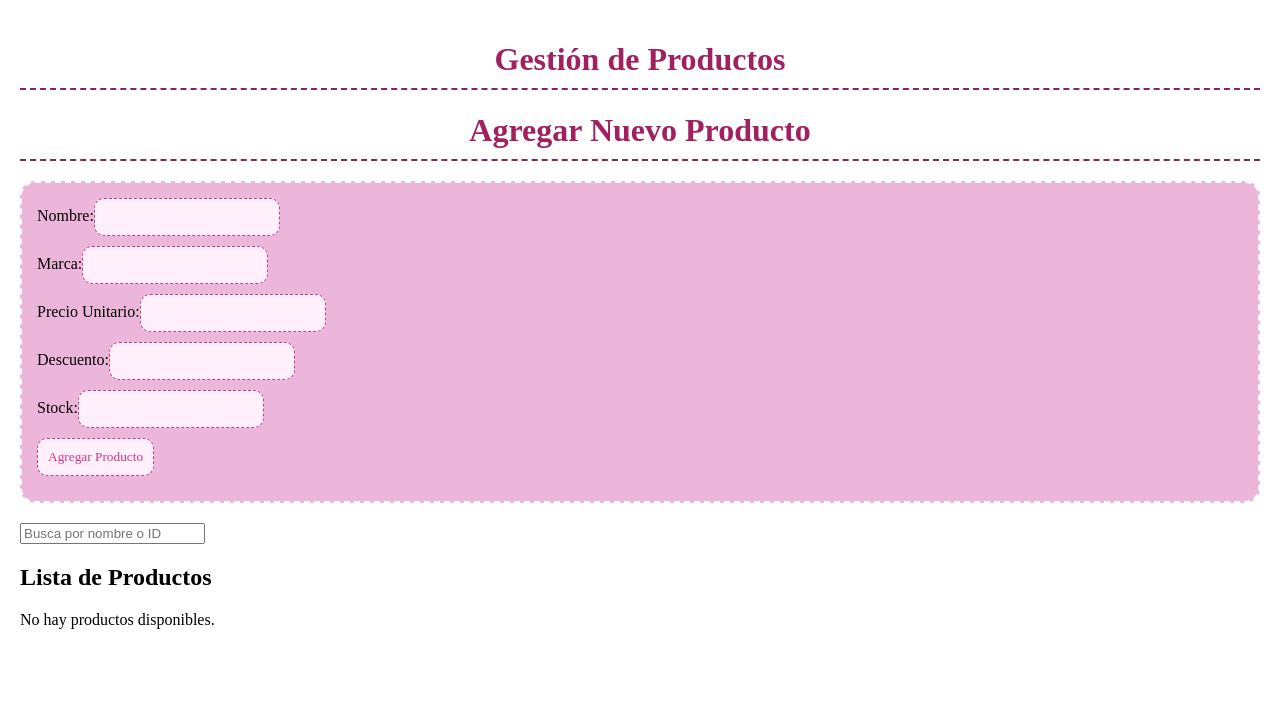
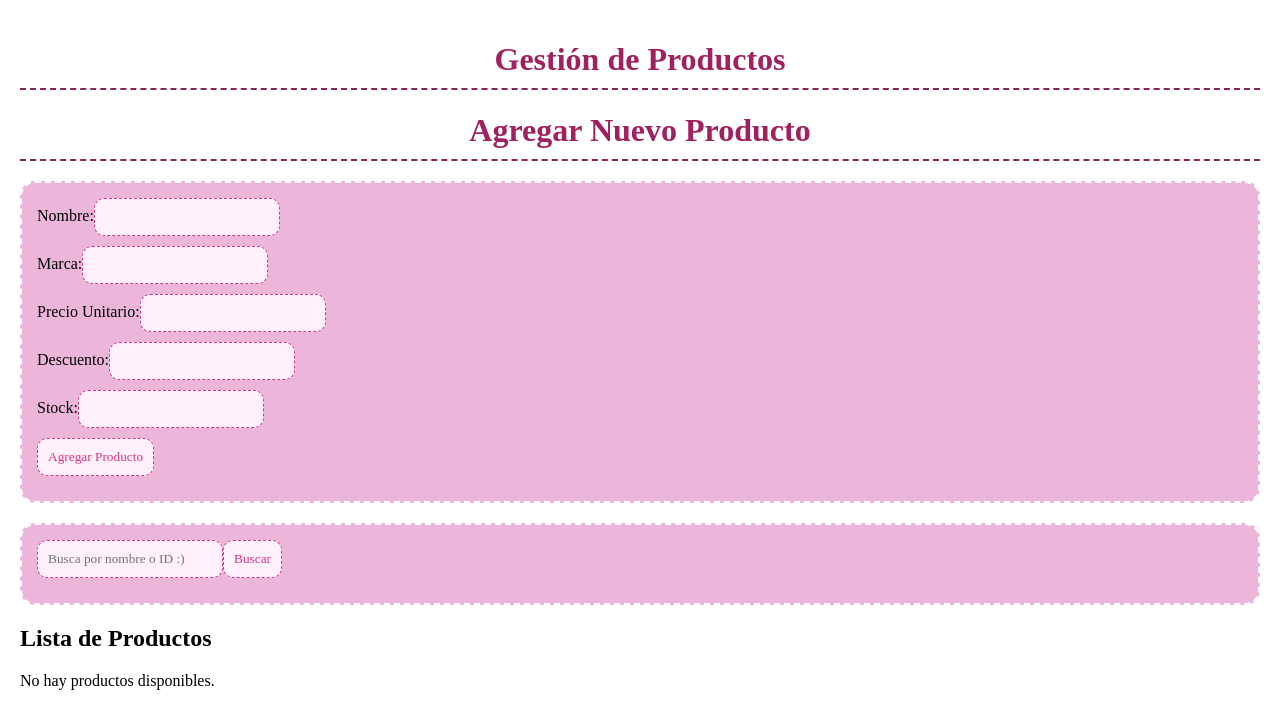
Before and after one commit to lara-isabella/pv_tp4_grupo7, a React (Vite) app: page / in a window 1280 px wide. Shown: the top 728 px of the page. Built offline with nearby package versions, Linux system fonts and the light colour scheme.

Commit message:
Actualización barraBusqueda.jsx - Yamila Quipildor

```diff
--- a/src/assets/components/barraBusqueda.jsx
+++ b/src/assets/components/barraBusqueda.jsx
@@ -1,20 +1,32 @@
-//Barra para busqueda de productos
-import React, { useCallback } from "react";
+//Barra para la búsqueda de productos
+import { useState, useCallback } from "react";
 
-const BarraBusqueda = ({ alBuscar }) => {
-  const manejarCambio = useCallback((e) => {
-    alBuscar(e.target.value);
-  }, [alBuscar]);
+function BarraBusqueda({ alBuscar }) {
+  const [terminoLocal, setTerminoLocal] = useState("");
+
+  const manejarCambio = (e) => {
+    setTerminoLocal(e.target.value);
+  };
+
+  const manejarBusqueda = useCallback(
+    (e) => {
+      e.preventDefault(); // Evita que se recargue la página al enviar el formulario
+      alBuscar(terminoLocal);
+    },
+    [terminoLocal, alBuscar]
+  );
 
   return (
-    <div>
+    <form onSubmit={manejarBusqueda}>
       <input
         type="text"
-        placeholder="Busca por nombre o ID"
+        placeholder="Busca por nombre o ID :)"
+        value={terminoLocal}
         onChange={manejarCambio}
       />
-    </div>
+      <button type="submit">Buscar</button>
+    </form>
   );
-};
+}
 
 export default BarraBusqueda;
```
